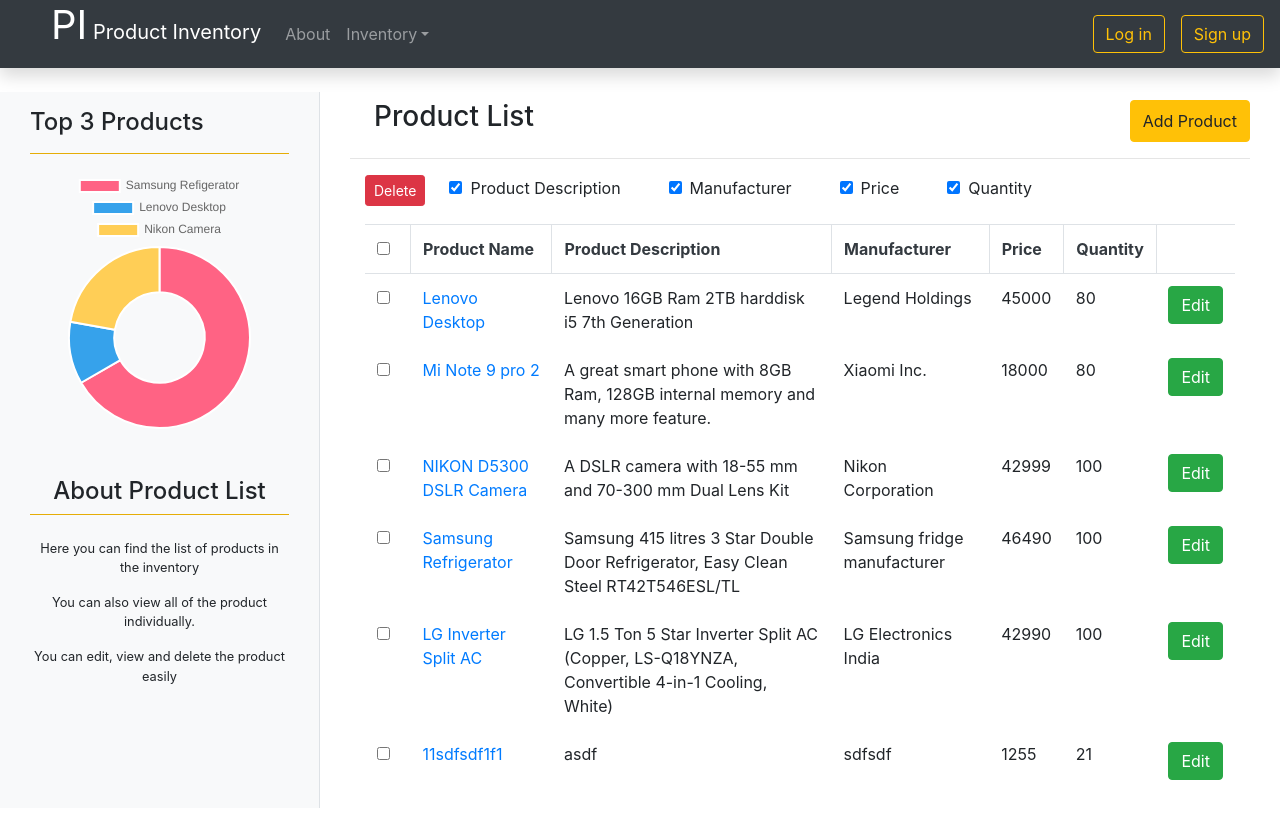
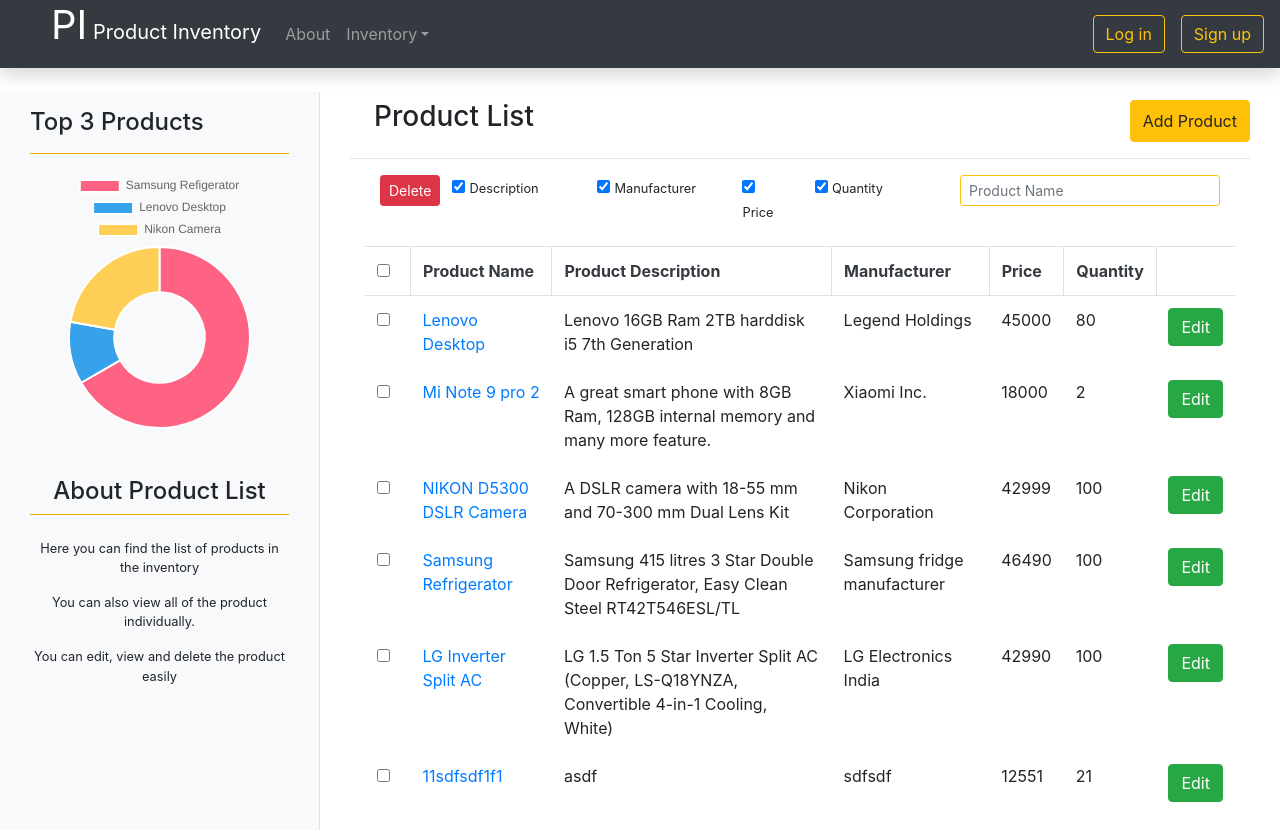
Before and after one commit to subrato-pattanaik/Product-Inventory, a React (Create React App) app: page /productList in a window 1280 px wide. Shown: the top 840 px of the page. Built offline with nearby package versions, Linux system fonts and the light colour scheme; data requests are answered from the project's data file.

Commit message:
search box

```diff
--- a/db.json
+++ b/db.json
@@ -52,7 +52,7 @@
       "productDesc": "A great smart phone with 8GB Ram, 128GB internal memory and many more feature.",
       "manufacturer": "Xiaomi Inc.",
       "price": "18000",
-      "quantity": "80",
+      "quantity": "2",
       "select": false,
       "id": 2
     },
@@ -86,7 +86,7 @@
       "productName": "11sdfsdf1f1",
       "productDesc": "asdf",
       "manufacturer": "sdfsdf",
-      "price": "1255",
+      "price": "12551",
       "quantity": "21",
       "select": false,
       "id": 9
--- a/src/components/AddProduct/AddProductForm.jsx
+++ b/src/components/AddProduct/AddProductForm.jsx
@@ -110,7 +110,7 @@
               required
               onChange={() => setIsDirty(true)}
               ref={register}
-              max="100"
+              max="10000"
             />
             <Form.Control.Feedback type="invalid">
               Please Quantity in number format and quanitity should be less than
--- a/src/components/AllRoute/AllRoute.jsx
+++ b/src/components/AllRoute/AllRoute.jsx
@@ -8,9 +8,6 @@
 const About = React.lazy(() => import("../About/About"));
 const ProductList = React.lazy(() => import("../ProductList/ProductList"));
 const AddProduct = React.lazy(() => import("../AddProduct/AddProduct"));
-const TopViewProduct = React.lazy(() =>
-  import("../TopViewProduct/TopViewProduct")
-);
 const Signup = React.lazy(() => import("../Signup/Signup"));
 const Profile = React.lazy(() => import("../Profile/Profile"));
 const EditProduct = React.lazy(() => import("../EditProduct/EditProduct"));
@@ -31,7 +28,6 @@
           <Header />
           <Switch>
             <Route exact path="/" component={About} />
-            <Route path="/topViewProduct" component={TopViewProduct} />
             <Route path="/productList" component={ProductList} />
             <Route path="/addProduct" component={AddProduct} />
             <Route path="/Login" component={Login} />
--- a/src/components/EditProduct/EditProductForm.jsx
+++ b/src/components/EditProduct/EditProductForm.jsx
@@ -1,7 +1,8 @@
 import React, { useState, useEffect } from "react";
 import { withRouter, useHistory, useLocation, Prompt } from "react-router-dom";
 import { useForm } from "react-hook-form";
-
+import * as yup from "yup";
+import { yupResolver } from "@hookform/resolvers/yup";
 import { Col, Button, Form } from "react-bootstrap";
 
 import axios from "axios";
@@ -10,7 +11,7 @@
   let location = useLocation();
   const { pid } = location.state;
   const [sureEdit, setSureEdit] = useState(false);
-  const [validated, setValidated] = useState(false);
+
   const [isDirty, setIsDirty] = useState(false);
   const [editUser, setEditUser] = useState({
     id: 0,
@@ -21,8 +22,25 @@
     quantiy: "",
     select: false,
   });
+  const schema = yup.object().shape({
+    productName: yup.string().required("*Product Name is mandatory"),
 
-  const { register, handleSubmit, reset } = useForm({
+    productDesc: yup.string().required("*Product Description is mandatory"),
+    manufacturer: yup.string().required("*Manufacturer details is mandatory"),
+    price: yup
+      .string()
+      .required("*price is mandatory")
+      .matches(/^[0-9]*$/, "Enter Number only")
+      .max(6, "We dont have product which exceeds 10 lakh"),
+    quantity: yup
+      .string()
+      .required("Quantity is mandatory")
+      .matches(/^[0-9]*$/, "Enter Number only")
+      .max(4, "We dont take product more than 9999"),
+  });
+
+  const { register, handleSubmit, errors, reset } = useForm({
+    resolver: yupResolver(schema),
     defaultValues: editUser,
   });
 
@@ -40,32 +58,31 @@
   const onSubmit = (formData) => {
     formData.select = false;
     axios.put(`http://localhost:4000/products/${pid}`, formData);
+    setIsDirty(false);
     setSureEdit(true);
-    setIsDirty(false);
-    navigation.replace({
+    navigation.push({
       pathname: "/productList",
       state: { added: "pass" },
     });
-
-    setValidated(true);
   };
 
   return (
     <>
-      <Form noValidate validated={validated} onSubmit={handleSubmit(onSubmit)}>
+      <Form onSubmit={handleSubmit(onSubmit)}>
         <Form.Row>
           <Form.Group as={Col} className="mr-5">
             <Form.Label column>Product Name</Form.Label>
             <Form.Control
               name="productName"
               placeholder="Enter product Name"
-              required
               onChange={() => setIsDirty(true)}
               ref={register}
             />
-            <Form.Control.Feedback type="invalid">
-              Please enter valid product name
-            </Form.Control.Feedback>
+            {errors.productName && (
+              <div className="small lead text-danger mb-2">
+                {errors.productName.message}
+              </div>
+            )}
           </Form.Group>
 
           <Form.Group as={Col}>
@@ -73,13 +90,14 @@
             <Form.Control
               name="productDesc"
               placeholder="Enter product description"
-              required
               onChange={() => setIsDirty(true)}
               ref={register}
             />
-            <Form.Control.Feedback type="invalid">
-              Please enter valid product description
-            </Form.Control.Feedback>
+            {errors.productDesc && (
+              <div className="small lead text-danger mb-2">
+                {errors.productDesc.message}
+              </div>
+            )}
           </Form.Group>
         </Form.Row>
 
@@ -89,28 +107,29 @@
             <Form.Control
               name="manufacturer"
               placeholder="Enter Manufacturer"
-              required
               onChange={() => setIsDirty(true)}
               ref={register}
             />
-            <Form.Control.Feedback type="invalid">
-              Please enter valid manufacturer
-            </Form.Control.Feedback>
+            {errors.manufacturer && (
+              <div className="small lead text-danger mb-2">
+                {errors.manufacturer.message}
+              </div>
+            )}
           </Form.Group>
 
           <Form.Group as={Col} controlId="formBasicPrice">
             <Form.Label column>Price</Form.Label>
             <Form.Control
-              type="number"
               name="price"
               placeholder="Enter Price"
-              required
               onChange={() => setIsDirty(true)}
               ref={register}
             />
-            <Form.Control.Feedback type="invalid">
-              Please enter valid Price
-            </Form.Control.Feedback>
+            {errors.price && (
+              <div className="small lead text-danger mb-2">
+                {errors.price.message}
+              </div>
+            )}
           </Form.Group>
         </Form.Row>
 
@@ -118,18 +137,16 @@
           <Form.Group as={Col}>
             <Form.Label column>Quantity</Form.Label>
             <Form.Control
-              type="number"
               name="quantity"
               placeholder="Enter Quantity"
-              required
               onChange={() => setIsDirty(true)}
               ref={register}
-              max="100"
             />
-            <Form.Control.Feedback type="invalid">
-              Please Quantity in number format and quanitity should be less than
-              100
-            </Form.Control.Feedback>
+            {errors.quantity && (
+              <div className="small lead text-danger mb-2">
+                {errors.quantity.message}
+              </div>
+            )}
           </Form.Group>
         </Form.Row>
         <div className="d-flex justify-content-end">
--- a/src/components/ProductList/ProductListTable.jsx
+++ b/src/components/ProductList/ProductListTable.jsx
@@ -1,5 +1,13 @@
 import React, { useState, useEffect, useContext } from "react";
-import { Container, Table, Row, Col, Button } from "react-bootstrap";
+import {
+  Container,
+  Table,
+  Row,
+  Col,
+  Button,
+  InputGroup,
+  FormControl,
+} from "react-bootstrap";
 
 import axios from "axios";
 import { Link, withRouter, useHistory } from "react-router-dom";
@@ -13,6 +21,8 @@
   const [prChecked, setprChecked] = useState(true);
   const [qtyChecked, setqtyChecked] = useState(true);
   const [products, setProducts] = useState([]);
+  const [search, setSearch] = useState("");
+
   const { user } = useContext(UserContextAPI);
   useEffect(() => {
     async function fetchData() {
@@ -54,56 +64,74 @@
   // const navigation = useHistory();
 
   return (
-    <Container>
+    <Container fluid>
       <Row>
         <Col className="mb-3">
-          <Button variant="danger" className="btn-sm mr-4" onClick={onDelete}>
+          <Container fluid>
+            <Row nogutters>
+              <Col md={1}>
+                <Button variant="danger" className="btn-sm" onClick={onDelete}>
                   Delete
                 </Button>
-
+              </Col>
+              <Col md={2}>
                 <input
                   type="checkbox"
                   id="prodDesc"
                   defaultChecked={descChecked}
                   onChange={() => setdescChecked((prev) => !prev)}
-            className="mr-2"
                 />
-          <label className="mr-5" htmlFor="prodDesc">
-            Product Description
+                <label className="small ml-1" htmlFor="prodDesc">
+                  Description
                 </label>
-
+              </Col>
+              <Col md={2}>
                 <input
                   type="checkbox"
                   id="manufacturer"
                   defaultChecked={manChecked}
                   onChange={() => setmanChecked((prev) => !prev)}
-            className="mr-2"
                 />
-          <label className="mr-5" htmlFor="manufacturer">
+                <label className="small ml-1" htmlFor="manufacturer">
                   Manufacturer
                 </label>
-
+              </Col>
+              <Col md={1}>
                 <input
                   type="checkbox"
                   id="price"
                   defaultChecked={prChecked}
                   onChange={() => setprChecked((prev) => !prev)}
-            className="mr-2"
                 />
-          <label className="mr-5" htmlFor="price">
+                <label className="small" htmlFor="price">
                   Price
                 </label>
-
+              </Col>
+              <Col md={2}>
                 <input
                   type="checkbox"
                   id="quantity"
                   defaultChecked={qtyChecked}
                   onChange={() => setqtyChecked((prev) => !prev)}
-            className="mr-2"
                 />
-          <label className=" mr-5" htmlFor="quantity">
+                <label className="small ml-1" htmlFor="quantity">
                   Quantity
                 </label>
+              </Col>
+
+              <Col md={4}>
+                <InputGroup size="sm">
+                  <FormControl
+                    className="input-sm border-warning"
+                    placeholder="Product Name"
+                    aria-label="Product Name"
+                    aria-describedby="basic-addon2"
+                    onChange={(e) => setSearch(e.target.value)}
+                  />
+                </InputGroup>
+              </Col>
+            </Row>
+          </Container>
         </Col>
       </Row>
       <Row>
@@ -144,7 +172,18 @@
               </tr>
             </thead>
             <tbody>
-              {products.map((product) => (
+              {products
+                .filter((product) => {
+                  if (search === "") return product;
+                  else if (
+                    product.productName
+                      .toLowerCase()
+                      .includes(search.toLowerCase())
+                  )
+                    return product;
+                  else return null;
+                })
+                .map((product) => (
                   <tr key={product.id}>
                     <td>
                       <input
```
Also changed, not shown: 1 other file (tests, documents, lock files or other folders). Lines whose indentation alone changed are shown as unchanged.
